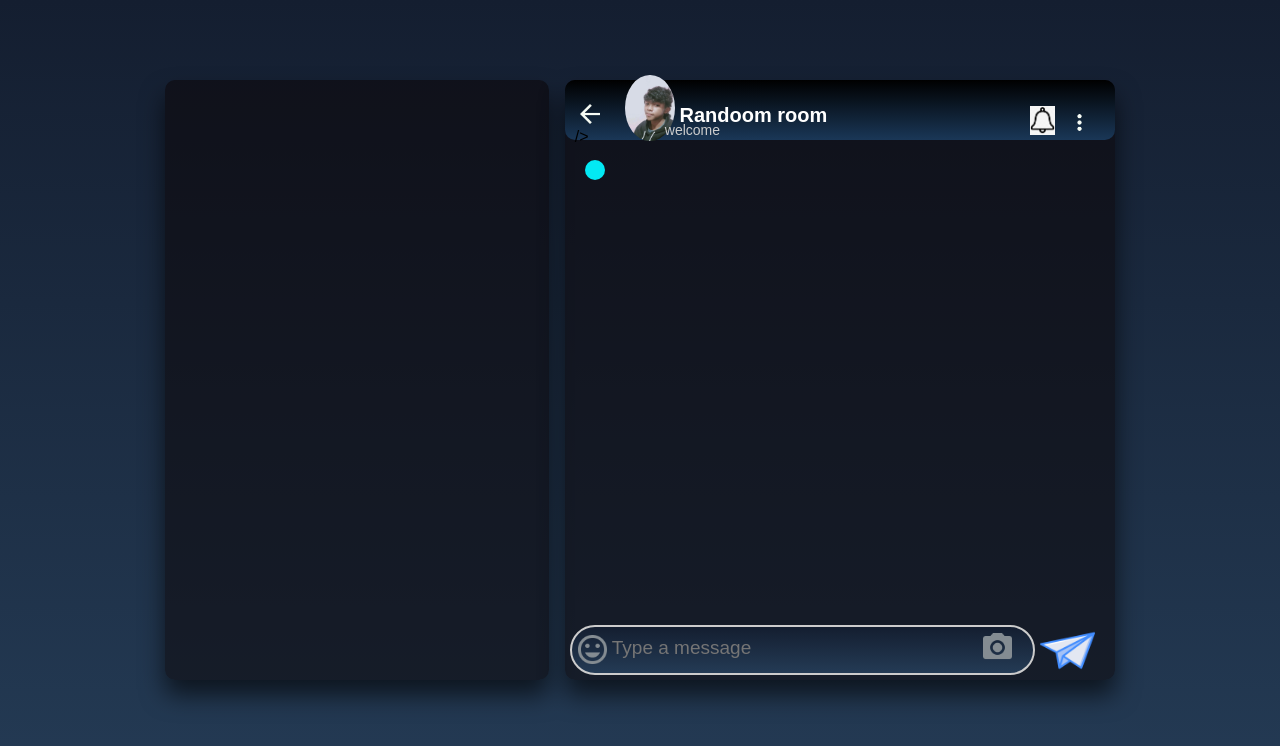
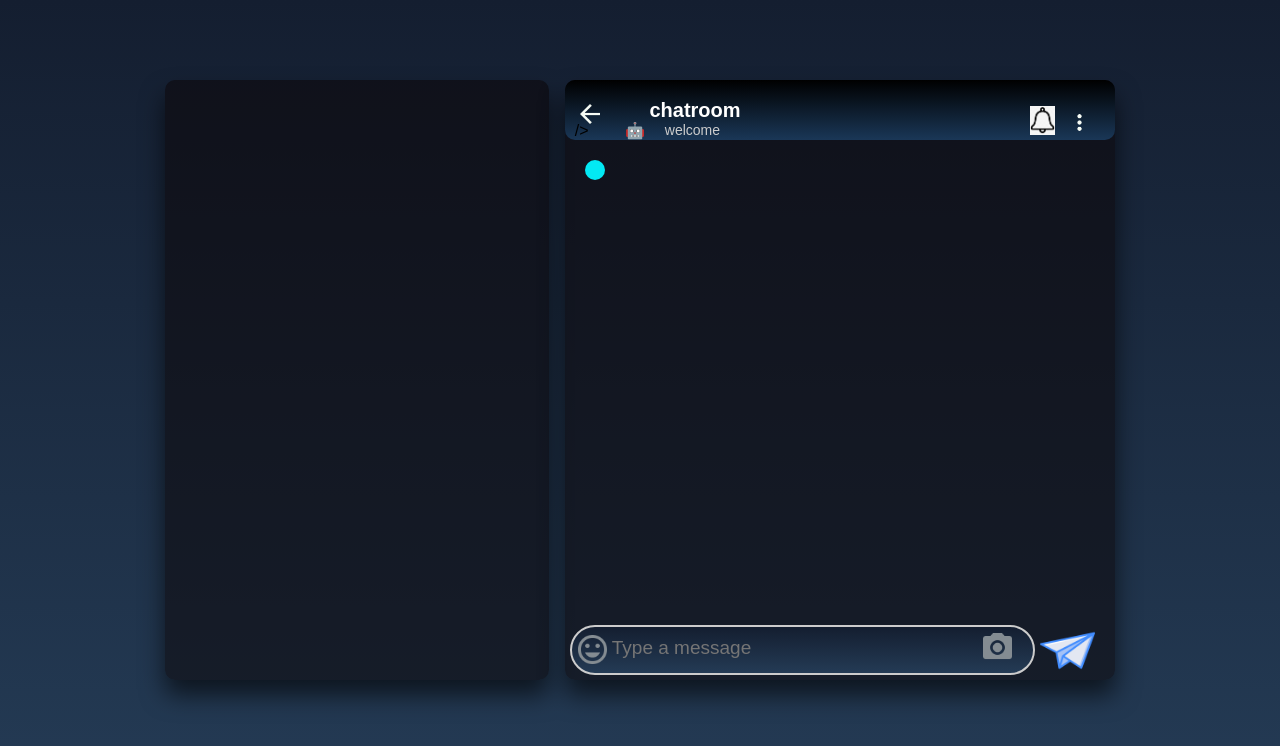
Before and after one commit to loiqua/chat, a website: page public/message.html in a window 1280 px wide. Drawn offline with nearby package versions, Linux system fonts and the light colour scheme.

Commit message:
Mise à jour des fichiers CSS et HTML

```diff
--- a/public/css/1.css
+++ b/public/css/1.css
@@ -57,7 +57,7 @@
 }
 
 .profile .pp {
-    width: 50px;
+
     display: inline-block;
     border-radius: 50%;
     margin-left: 32px;
--- a/public/message.html
+++ b/public/message.html
@@ -28,8 +28,8 @@
             <div class="profile">
               <div class="left">
                 <img src="img/arrow.png" class="arrow" id="leave" />/>
-                <img src="img/pp.jpg" class="pp" />
-                <h2>Randoom room</h2>
+                <div class="pp">🤖</div>
+                <h2>chatroom</h2>
                 <span>welcome</span>
               </div>
               <div class="right">
```
